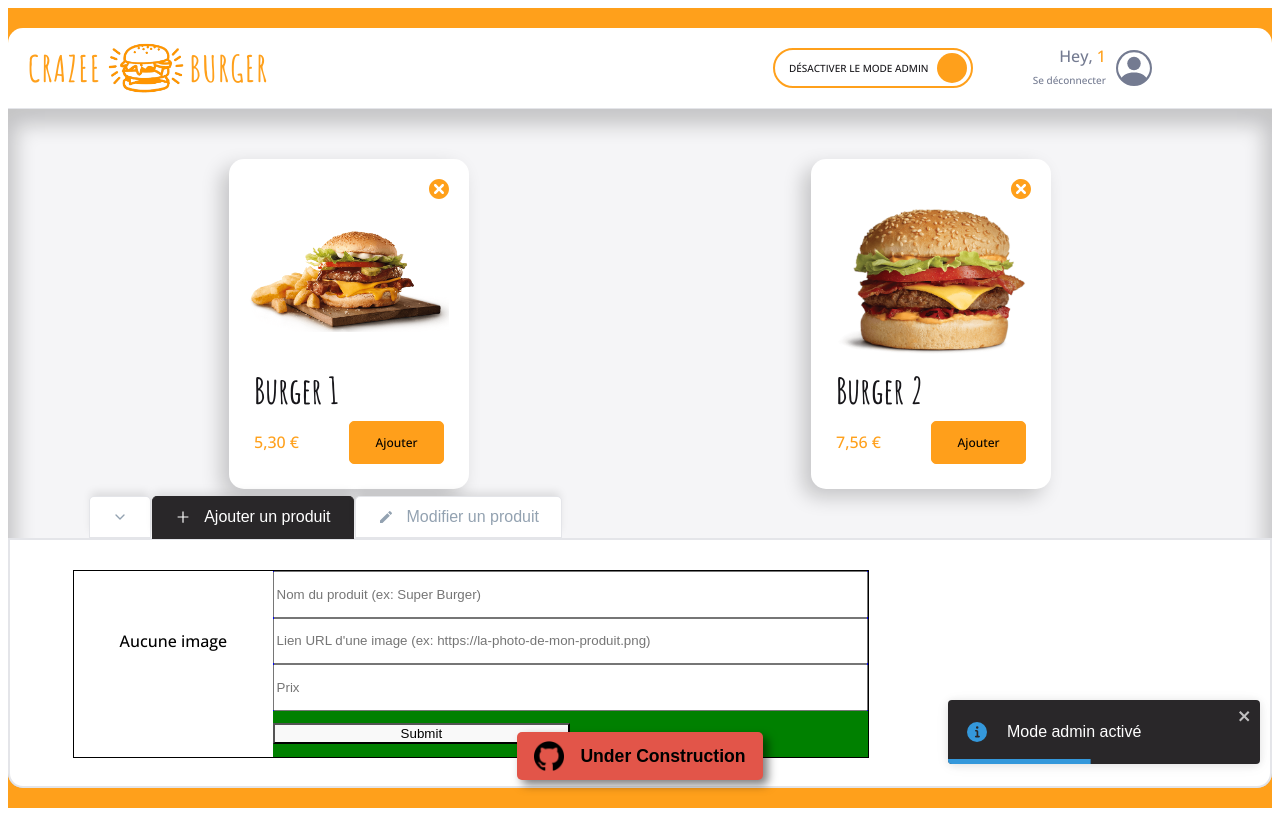
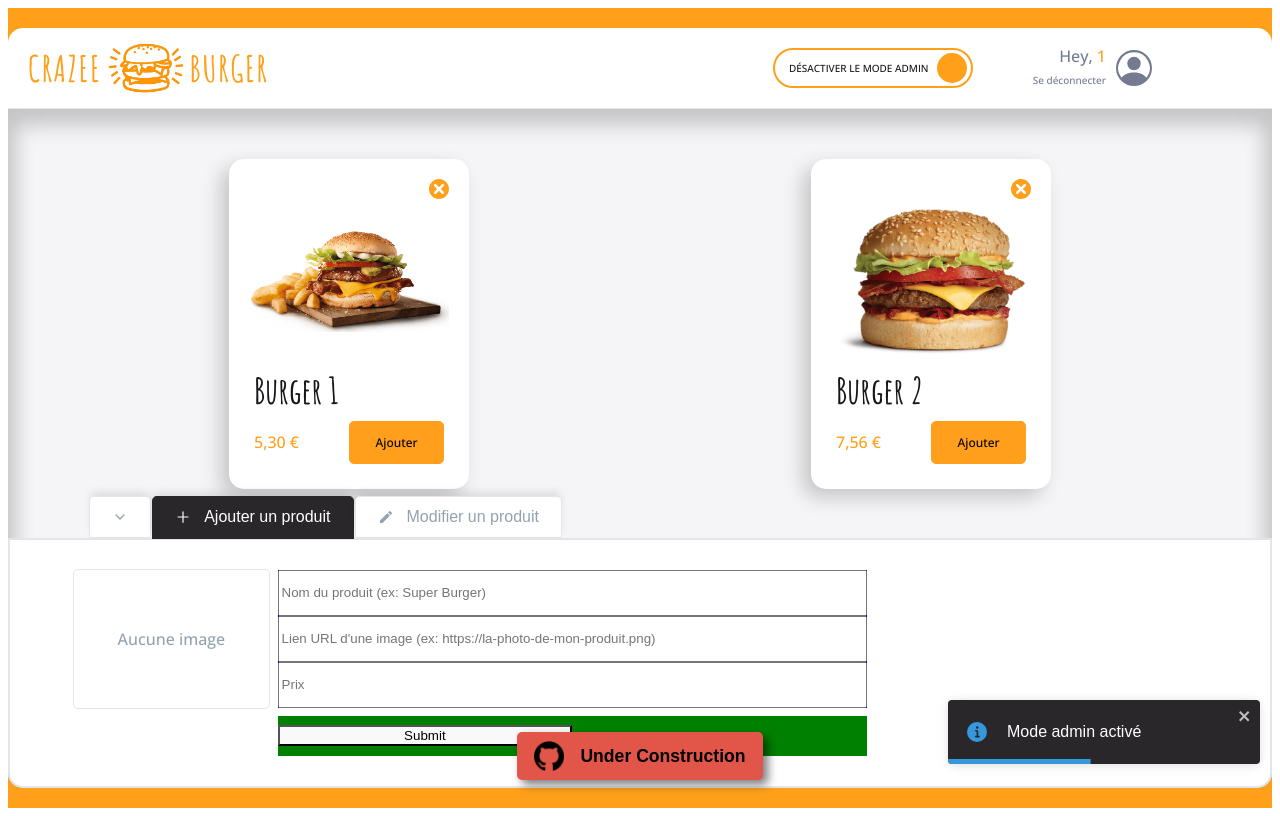
Before and after one commit to djibh/crazee, a React (Vite) app: page /order/1 in a window 1280 px wide. Both pictures are taken after a click on the label 872 px from the left and 68 px from the top of the page. Built offline with nearby package versions, Linux system fonts and the light colour scheme.

Commit message:
style (F08:ADMIN) > Add image preview style

```diff
--- a/src/components/pages/order/Main/Admin/AdminPanel/AddForm.tsx
+++ b/src/components/pages/order/Main/Admin/AdminPanel/AddForm.tsx
@@ -3,6 +3,7 @@
 import { v4 as uuidv4} from 'uuid';
 import OrderContext from "../../../../../../context/OrderContext";
 import { FiCheck } from "react-icons/fi";
+import { theme } from "../../../../../../theme";
 
 const EMPTY_PRODUCT = { id:'', title: '', imageSource:'', price: 0}
 
@@ -38,12 +39,11 @@
 
   return (
     <AddFormStyled onSubmit={handleSubmit}>
-
         <div className="image-preview">
             {
                 newProduct.imageSource
                 ? <img src={newProduct.imageSource} alt={newProduct.title} />
-                : <div>Aucune image</div>
+                : <div className="empty-image">Aucune image</div>
             }
         </div>
         <div className="input-fields">
@@ -63,10 +63,11 @@
 }
 
 const AddFormStyled = styled.form`
-    border: 1px solid black;
     display: grid;
     grid-template-columns: 1fr 3fr;
     grid-template-rows: repeat(4, 1fr);
+    column-gap: 8px;
+    row-gap: 8px;
     height: 100%;
     width: 70%;
 
@@ -81,6 +82,19 @@
             height: 100%;
             object-fit: contain;
             object-position: center;
+        }
+
+        .empty-image {
+            height: 100%;
+            width: 100%;
+            display: flex;
+            justify-content: center;
+            align-items: center;
+            border: 1px solid ${theme.colors.greyLight};
+            line-height: 1.5;
+            color: ${theme.colors.greySemiDark};
+            border-radius: ${theme.borderRadius.round};
+
         }
     }
     .input-fields {
```
